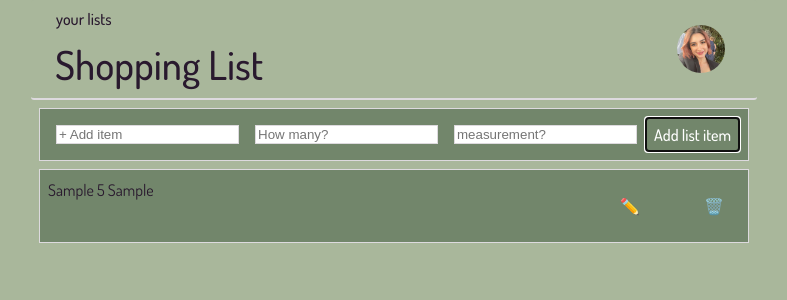
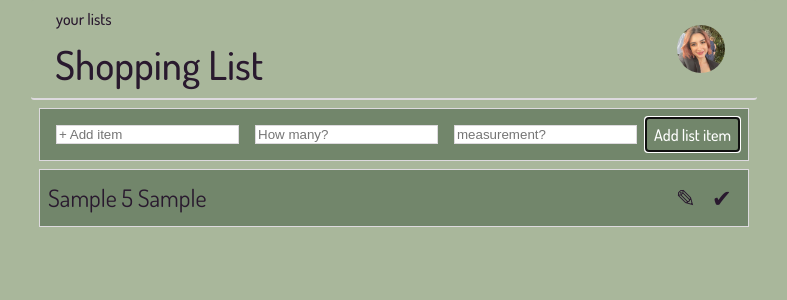
Before and after one commit to NessJade96/List-It, a React (Vite) app: page / in a window 1280 px wide. Both pictures are taken after typing "Sample", "5", "Sample" into the empty fields and a click on the button "Add list item". Shown: the top 300 px of the page, without its empty margins (246-1033 px from the left). Built offline with nearby package versions, Linux system fonts and the light colour scheme.

Commit message:
update Edit and Delete icons

```diff
--- a/package.json
+++ b/package.json
@@ -1,5 +1,5 @@
 {
-	"name": "list-it",
+	"name": "project-3",
 	"homepage": "https://github.com/NessJade96/Project-3",
 	"private": true,
 	"version": "0.0.0",
--- a/src/components/GroceryItem.jsx
+++ b/src/components/GroceryItem.jsx
@@ -11,6 +11,8 @@ const GroceryItemRow = styled.div`
 	margin: 0.5rem;
 	color: var(--Purple);
 	background: var(--Xanadu);
+	font-size: 1.5rem;
+	place-items: center;
 `;
 
 function GroceryItem(props) {
@@ -23,10 +25,6 @@ function GroceryItem(props) {
 	});
 
 	const submitUpdate = (value) => {
-		console.log(
-			'🚀 ~ file: GroceryItem.jsx ~ line 26 ~ submitUpdate ~ value',
-			value
-		);
 		props.editGroceryListItem(value);
 		setEdit({id: null, value: '', amount: '', measurement: ''});
 	};
@@ -56,9 +54,9 @@ function GroceryItem(props) {
 						})
 					}
 				>
-					✏️
+					✎
 				</Icons>
-				<Icons onClick={() => props.removeGroceryItem(item.id)}> 🗑️</Icons>
+				<Icons onClick={() => props.removeGroceryItem(item.id)}>✔</Icons>
 			</div>
 		</GroceryItemRow>
 	));
--- a/src/components/Icons.jsx
+++ b/src/components/Icons.jsx
@@ -1,8 +1,7 @@
 import styled, {css} from 'styled-components';
 
 export const Icons = styled.p`
-	margin-top: 0;
-	margin-bottom: 0;
-	margin-left: 2rem;
-	padding: 1rem;
+	margin: 0rem;
+	padding: 0.5rem;
+	font-size: 1.5rem;
 `;
```
Also changed, not shown: 1 other file (tests, documents, lock files or other folders).
